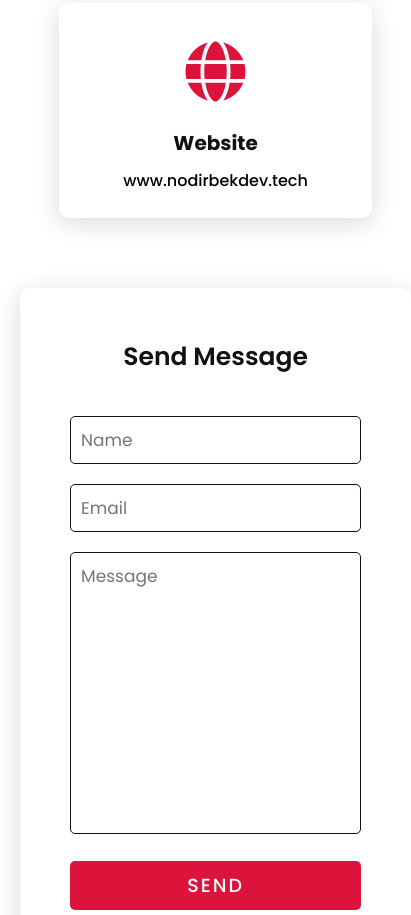
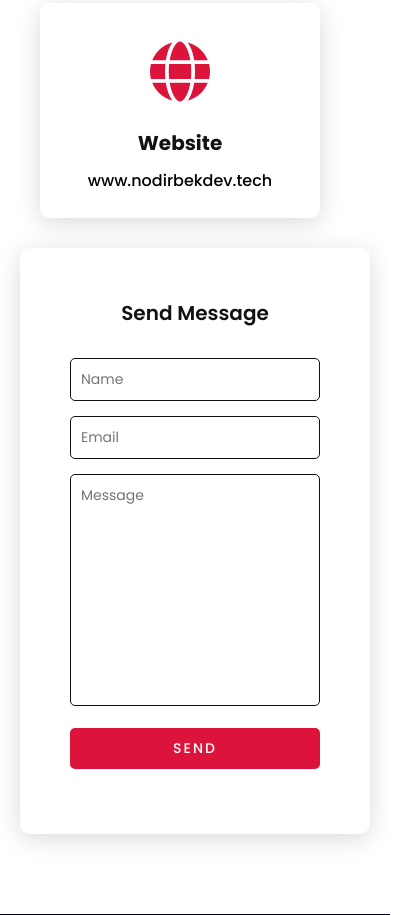
Before and after one commit to XushbaxtovNodirbek/sammi.portfolio, a plain HTML site: page index.html in a window 390 px wide. Shown: the part 9754-10669 px from the top of the page, 411 px wide, since content can reach past the window. Drawn offline with Linux system fonts and the light colour scheme.

Commit message:
contact form responsive

```diff
--- a/css/style.css
+++ b/css/style.css
@@ -541,6 +541,56 @@ section {
     .contact .content .card {
         width: 80%;
     }
+    .contact-form {
+        background: #fff;
+        width: 100%;
+        margin-top: 10px;
+        padding: auto;
+        border-radius: 10px;
+        box-shadow:0 5px 25px rgba(1, 1, 1, 15%)
+    }
+    .contact-form h3{
+        color:#111;
+        font-size: 20px;
+        font-weight: 600;
+        text-align: center;
+        margin-bottom: 30px;
+    }
+    .contact-form .input-box {
+        position: relative;
+        width: 100%;
+        margin-bottom: 15px;
+    }
+    .contact-form .input-box input,
+    .contact-form .input-box textarea{
+        color:#111;
+        width: 100%;
+        padding: 10px;
+        font-size: 14px;
+        font-weight: 400;
+        outline: none;
+        border: 1px solid #111;
+        border-radius: 5px;
+        resize: none;
+    }
 
+    .contact-form .input-box .send-btn {
+         color:#fff;
+         background: crimson;
+         display: inline-block;
+         font-size: 14px;
+         font-weight: 500;
+         text-transform: uppercase;
+         letter-spacing: 2px;
+         width: 100%;
+         border:none;
+         cursor: pointer;
+         transition: .5s ease;
+    }
+    .contact .content .row {
+        flex-wrap: nowrap;
+        flex-direction: column;
+        width: 100%;
+    }
 
 }
```
